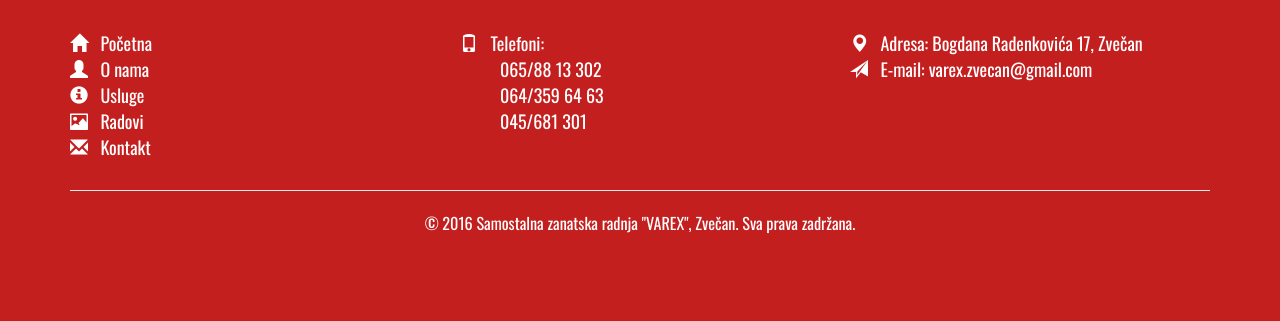
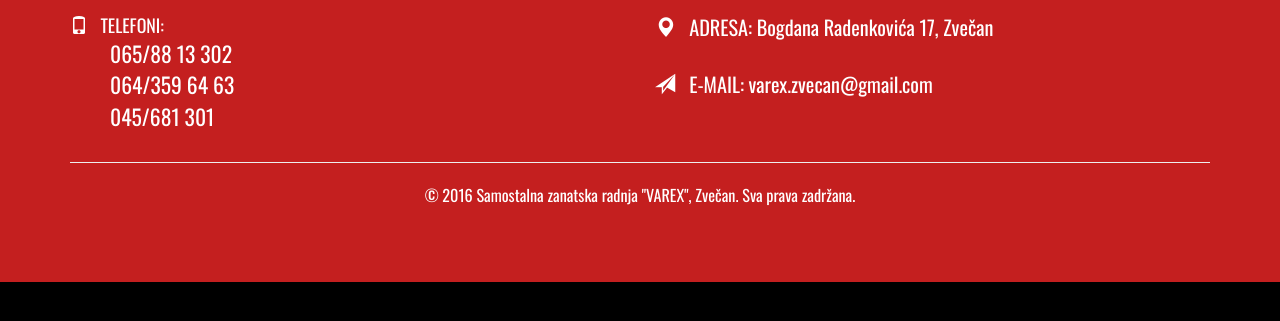
Before and after one commit to mutko/varex-zvecan, a plain HTML site: page index.html in a window 1280 px wide. Shown: the part 5839-6160 px from the top of the page. After the commit the page ends 6121 px from the top, so only its background shows below. Drawn offline with nearby package versions, Linux system fonts and the light colour scheme; some packages are replaced by stand-ins of ours.

Commit message:
Footer nav removed

```diff
--- a/css/custom.css
+++ b/css/custom.css
@@ -377,30 +377,14 @@ input:-moz-placeholder { text-overflow: ellipsis; }
 footer {
 	background-color: #c41f1f;
 	color: #FFF;
-	padding: 4em 0;
+	padding: 3em 0;
 	position: relative;
-}
-footer a {
-	color: #FFF;
-}
-footer a:hover {
-	color: #FFF;
-	text-decoration: none;
-}
-footer img {
-	margin-right: 10px;
-	margin-bottom: 10px;
 }
 .info {
 	margin: 1em 0;
 }
-.social-fb {
-	opacity: .8;
-	filter: alpha(opacity=80);
-}
-.social-footer:hover {
-	opacity: .9;
-	filter: alpha(opacity=90);
+.footer-phone {
+	font-size: 1.2em;
 }
 .prava {
 	text-align: center;
@@ -411,6 +395,7 @@ footer img {
 	top: 0;
 	left: 50%;
 	font-size: 1.5em;
+	color: #FFF;
 }
 
 /* 	=============
@@ -439,9 +424,6 @@ footer img {
 	}
 	.jumbotron h3 {
 		font-size: 1.1em;
-	}
-	.panel-title {
-		font-size: 18px;
 	}
 } /* END of custom Extra Small Devices, Phones */
 
@@ -497,11 +479,12 @@ footer img {
     	padding: 120px 100px 0;
     	min-height: 650px;
     }
-    #map-canvas {
-	    height: 450px;
-	}
 	.nav-tabs>li>a {
 		padding-left: 30px;
 		padding-right: 30px;
 	}
+    #map-canvas {
+	    height: 450px;
+	}
+
 }/* end of large desktops styles */
--- a/index.html
+++ b/index.html
@@ -885,31 +885,20 @@
     <footer>
       <div class="container">
         <div class="row">
-          <div class="col-lg-4 col-md-4 col-sm-4">
+          <div class="col-lg-6 col-md-6 col-sm-6 info">
             <ul class="list-unstyled">
-              <li><a href="index.html" title="Početak stranice"><span class="glyphicon glyphicon-home" aria-hidden="true"></span> &nbsp; Početna</a></li>
-              <li><a href="#o-nama" title="Ko je Varex Zvečan"><span class="glyphicon glyphicon-user" aria-hidden="true"></span> &nbsp; O nama</a></li>
-              <li><a href="#usluge" title="Usluge koje pružamo"><span class="glyphicon glyphicon-info-sign" aria-hidden="true"></span> &nbsp; Usluge</a></li>
-              <li><a href="#radovi" title="Neki od naših prethodnih radova"><span class="glyphicon glyphicon-picture" aria-hidden="true"></span> &nbsp; Radovi</a></li>
-              <li><a href="#contact" title="Kontaktirajte nas"><span class="glyphicon glyphicon-envelope" aria-hidden="true"></span> &nbsp; Kontakt</a></li>
-            </ul><!-- footer nav -->
-          </div><!-- col -->
-          <div class="col-lg-4 col-md-4 col-sm-4 info">
-            <ul class="list-unstyled">
-              <li><span class="glyphicon glyphicon-phone" aria-hidden="true"></span> &nbsp; Telefoni:
+              <li class="text-uppercase"><span class="glyphicon glyphicon-phone" aria-hidden="true"></span> &nbsp; Telefoni:
                 <ul>
-                  <li>065/88 13 302</li>
-                  <li>064/359 64 63</li>
-                  <li>045/681 301</li>
+                  <li><span class="footer-phone">065/88 13 302</span></li>
+                  <li><span class="footer-phone">064/359 64 63</span></li>
+                  <li><span class="footer-phone">045/681 301</span></li>
                 </ul>
               </li>
             </ul><!-- info -->
           </div><!-- col -->
           <div class="col-lg-4 col-md-4 col-sm-4 info">
-            <ul class="list-unstyled">
-              <li><span class="glyphicon glyphicon-map-marker" aria-hidden="true"></span> &nbsp; Adresa: Bogdana Radenkovića 17, Zvečan</li>
-              <li><span class="glyphicon glyphicon-send" aria-hidden="true"></span> &nbsp; E-mail: varex.zvecan@gmail.com</li>
-            </ul><!-- info -->
+            <p><span class="glyphicon glyphicon-map-marker" aria-hidden="true"></span> &nbsp; ADRESA: Bogdana Radenkovića 17, Zvečan</p>
+            <p><span class="glyphicon glyphicon-send" aria-hidden="true"></span> &nbsp; E-MAIL: varex.zvecan@gmail.com</p>
           </div><!-- col -->
         </div><!-- row -->
         <hr>
```
